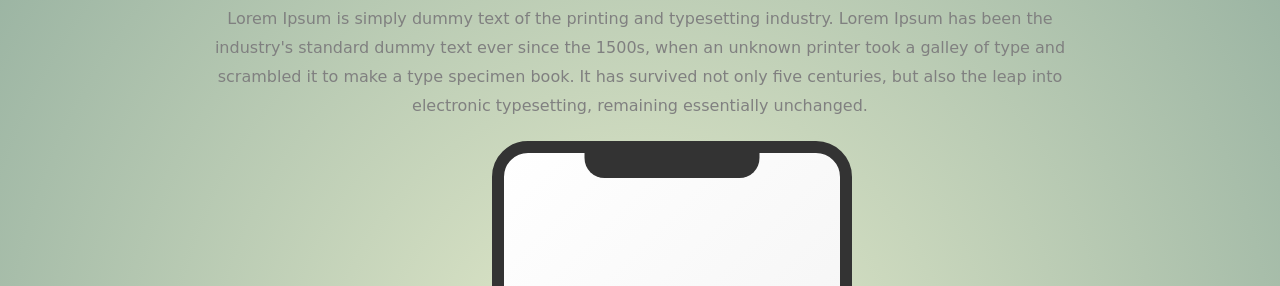
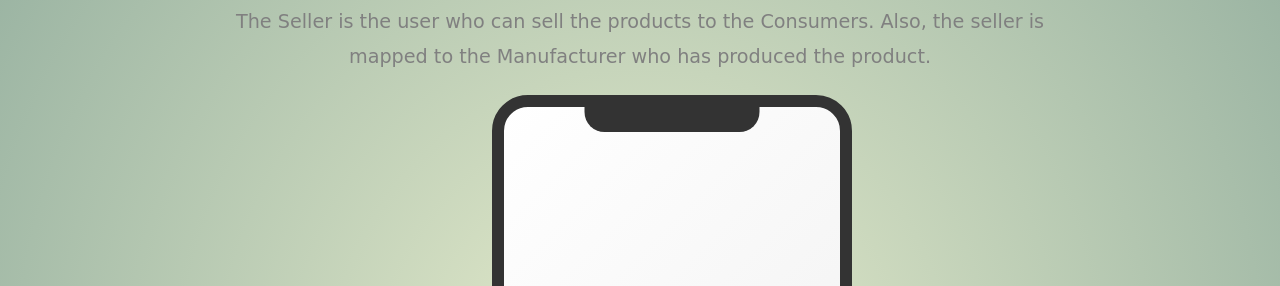
Before and after one commit to pranavgupta11/Major-II, a website: page src/seller.html in a window 1280 px wide. Shown: the part 144-430 px from the top of the page. Drawn offline with nearby package versions, Linux system fonts and the light colour scheme.

Commit message:
few changes

```diff
--- a/src/seller.html
+++ b/src/seller.html
@@ -129,8 +129,8 @@
 					<h2>
 						Seller
 					</h2>
-					<p>
-						Lorem Ipsum is simply dummy text of the printing and typesetting industry. Lorem Ipsum has been the industry's standard dummy text ever since the 1500s, when an unknown printer took a galley of type and scrambled it to make a type specimen book. It has survived not only five centuries, but also the leap into electronic typesetting, remaining essentially unchanged.
+					<p style="font-size: larger;">
+						The Seller is the user who can sell the products to the Consumers. Also, the seller is mapped to the Manufacturer who has produced the product.
 					</p>
 				</div>
 
```
Also changed, not shown: src/consumer.html (+1 -1 lines), src/queryProducts.html (+1 -1 lines).
